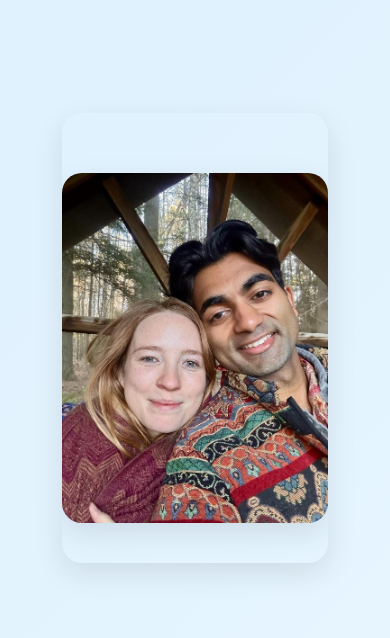
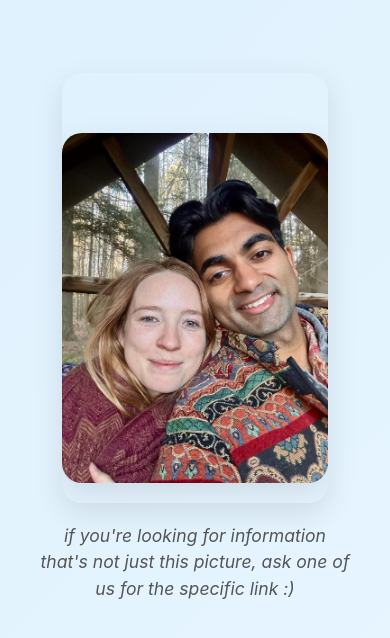
Before and after one commit to ameetkal/ninameet, a plain HTML site: page index.html in a window 390 px wide. Drawn offline with Linux system fonts and the light colour scheme.

Commit message:
file structure rename and text addition

```diff
--- a/index.html
+++ b/index.html
@@ -13,6 +13,7 @@
             <div class="photo-container">
                 <img src="ninameet-photo.jpeg" alt="Nina and Ameet" class="couple-photo">
             </div>
+            <p class="info-text">if you're looking for information that's not just this picture, ask one of us for the specific link :)</p>
         </div>
     </div>
 </body>
--- a/styles.css
+++ b/styles.css
@@ -151,7 +151,7 @@ body {
     justify-content: center;
     margin: 0 auto;
     padding-top: 60px;
-    padding-bottom: 40px;
+    padding-bottom: 20px;
 }
 
 .hero-section .couple-photo {
@@ -161,6 +161,20 @@ body {
     object-fit: contain;
     border-radius: 20px;
     box-shadow: 0 10px 30px rgba(0,0,0,0.1);
+}
+
+.info-text {
+    text-align: center;
+    font-size: 1.1rem;
+    color: #444;
+    margin-top: 0;
+    padding: 0 20px;
+    line-height: 1.5;
+    font-style: italic;
+    opacity: 0.9;
+    max-width: 500px;
+    margin-left: auto;
+    margin-right: auto;
 }
 
 .couple-image {
@@ -489,7 +503,6 @@ body {
     .purpose {
         padding: 40px 20px;
     }
-}
 
 @media (max-width: 480px) {
     .hero {
@@ -519,6 +532,14 @@ body {
 
     .countdown-label {
         font-size: 0.8rem;
+    }
+
+    .hero-section .photo-container {
+        max-width: 280px;
+    }
+
+    .hero-section .couple-photo {
+        max-height: 350px;
     }
 }
 
```
